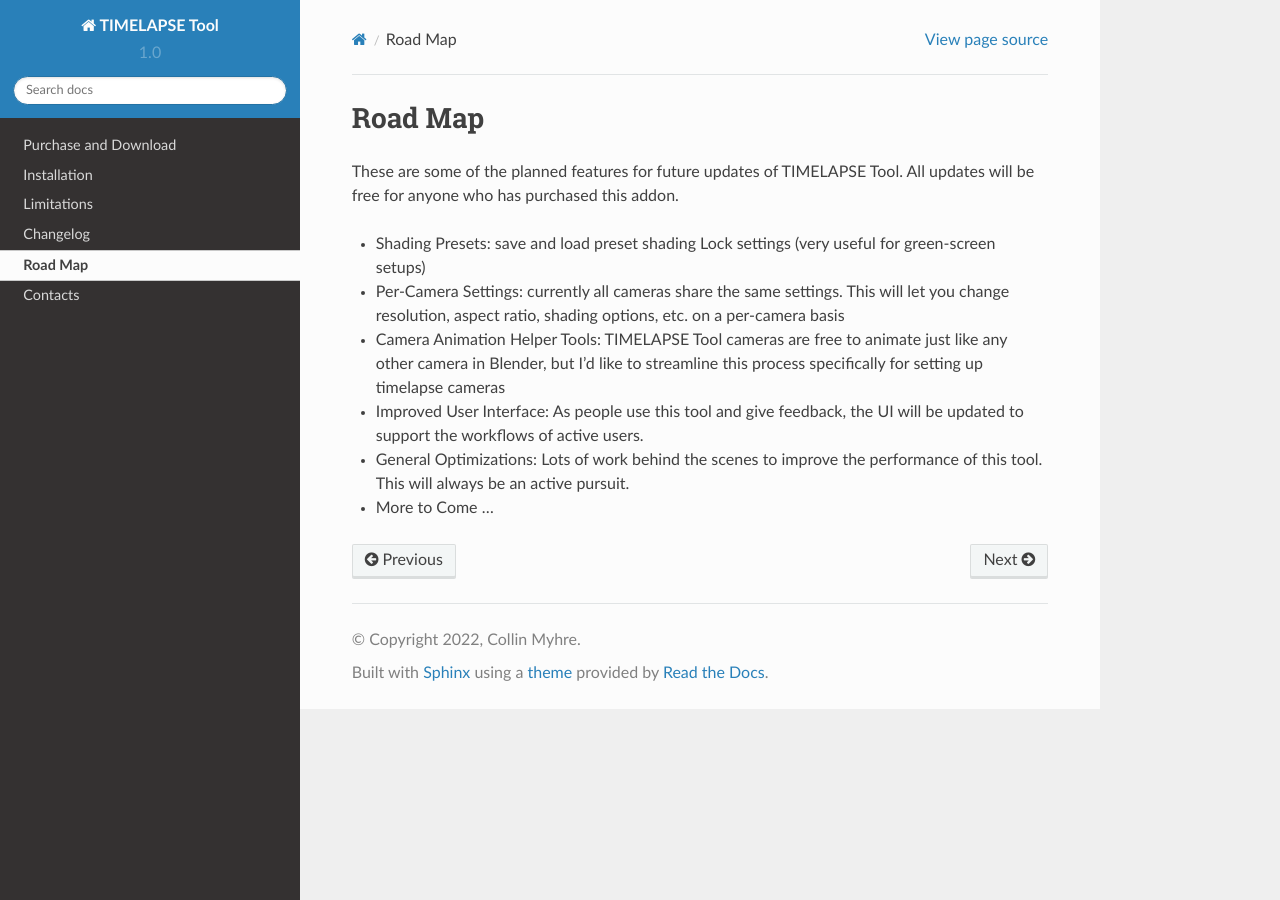
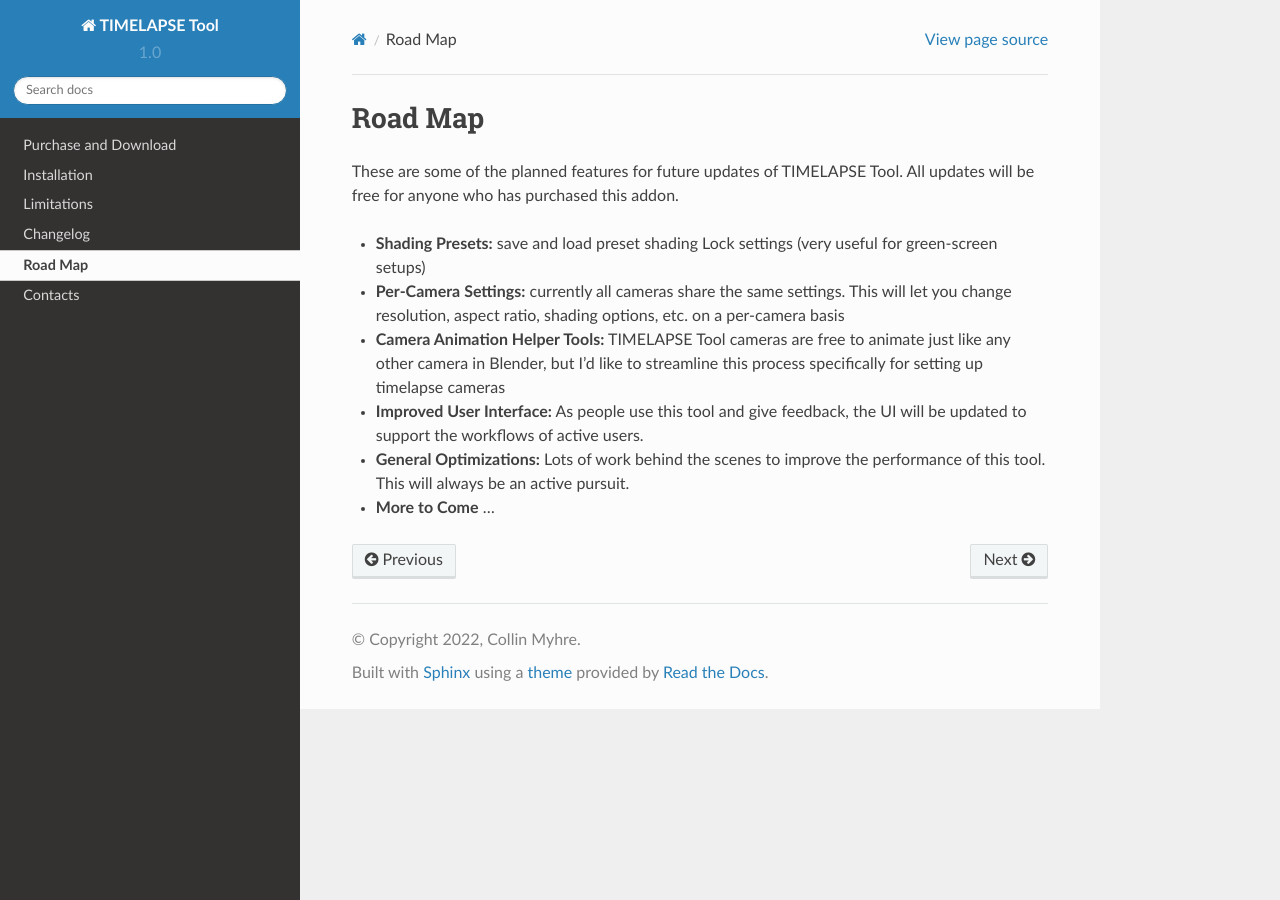
Before and after one commit to fwiller-git/TIMELAPSE-Tool-Docs, a Sphinx documentation site: the page built from docs/source/roadmap.rst, in a window 1280 px wide. Built offline with Sphinx 7.4.7 and the Read the Docs theme 2.0.0, drawn with Linux system fonts in a browser that asks for light colours; pages that are not in the unit, such as notebooks, are missing from menus.

Commit message:
grammar and bold

```diff
--- a/docs/source/index.rst
+++ b/docs/source/index.rst
@@ -10,7 +10,7 @@
 * **Animate Cameras:** Record from cameras with animation keyframes
 * **Multi-Camera Capture:** Record from the perspective of multiple cameras in the scene simultaneously
 * **Lock Shading:** Lock the viewport shading settings of the timelapse capture
-* **Generate Video from Image Sequence:** Automatically create a timelapse video from using the recorded image sequence
+* **Generate Video from Image Sequence:** Automatically create a timelapse video using the recorded image sequence
 * **More to Come...**
 
 Requirements
--- a/docs/source/roadmap.rst
+++ b/docs/source/roadmap.rst
@@ -3,9 +3,9 @@
 
 These are some of the planned features for future updates of TIMELAPSE Tool. All updates will be free for anyone who has purchased this addon.
 
-* Shading Presets: save and load preset shading Lock settings (very useful for green-screen setups)
-* Per-Camera Settings: currently all cameras share the same settings. This will let you change resolution, aspect ratio, shading options, etc. on a per-camera basis
-* Camera Animation Helper Tools: TIMELAPSE Tool cameras are free to animate just like any other camera in Blender, but I'd like to streamline this process specifically for setting up timelapse cameras
-* Improved User Interface: As people use this tool and give feedback, the UI will be updated to support the workflows of active users.
-* General Optimizations: Lots of work behind the scenes to improve the performance of this tool. This will always be an active pursuit.
-* More to Come ...
+* **Shading Presets:** save and load preset shading Lock settings (very useful for green-screen setups)
+* **Per-Camera Settings:** currently all cameras share the same settings. This will let you change resolution, aspect ratio, shading options, etc. on a per-camera basis
+* **Camera Animation Helper Tools:** TIMELAPSE Tool cameras are free to animate just like any other camera in Blender, but I'd like to streamline this process specifically for setting up timelapse cameras
+* **Improved User Interface:** As people use this tool and give feedback, the UI will be updated to support the workflows of active users.
+* **General Optimizations:** Lots of work behind the scenes to improve the performance of this tool. This will always be an active pursuit.
+* **More to Come** ...
```
